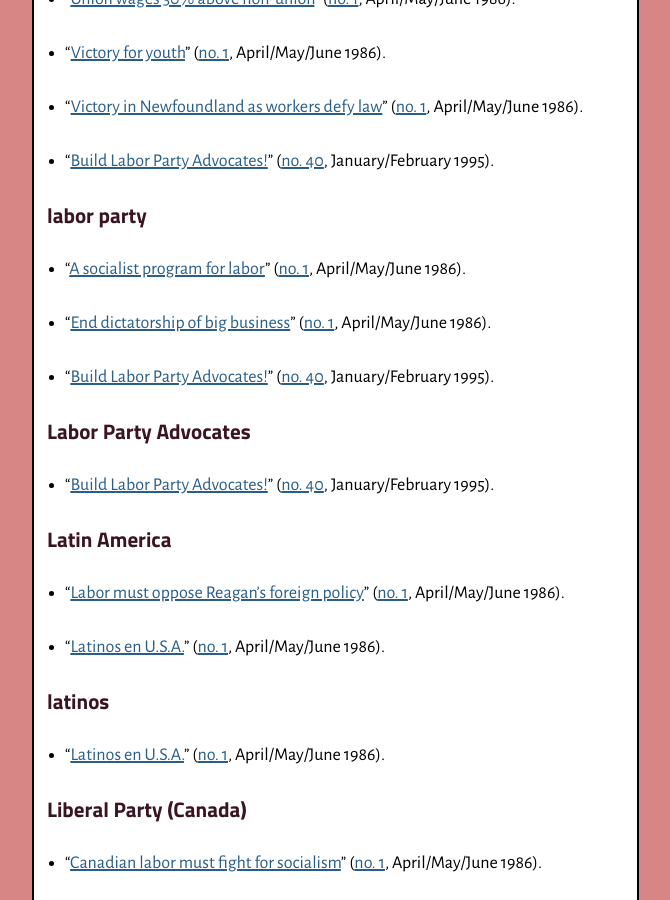
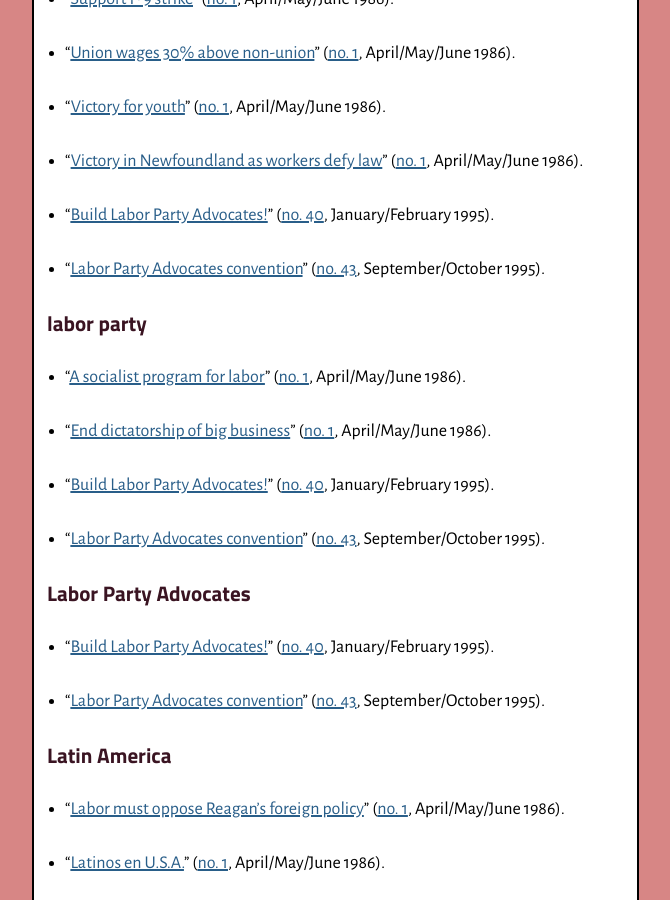
Before and after one commit to jackwillis/militanthistory, a Jekyll site: the page built from lm/tags.md, in a window 1280 px wide and 900 px high, scrolled down 7547 px. Shown: the whole window, without its empty margins (305-975 px from the left). Built offline with Jekyll 4.4.1, drawn with Linux system fonts in a browser that asks for light colours; some of the changed lines change nothing that is shown; some of the changed text lies outside the part shown.

Commit message:
Add article Labor Party Advocates convention

```diff
--- /dev/null
+++ b/_lm_articles/43/labor-party-advocates-convention.md
@@ -0,0 +1,103 @@
+---
+layout: lm_article
+title: "Labor Party Advocates convention"
+author: "Richard Kraft"
+lm_issue: 43
+location: "p. 3"
+tags: labor labor-party labor-party-advocates convention strategy
+---
+
+
+{:.lead}
+Labor Party Advocates (<abbr>LPA</abbr>) has
+announced June 1996 as the time of its
+founding convention. The building of a
+labor party, which is the goal of <abbr>LPA</abbr>,
+would be a historic event for US workers
+and the international labor movement.
+During the next nine months it is essential
+that as broad a layer of workers as
+possible get involved in <abbr>LPA</abbr> to ensure
+that the needs of workers are presented
+at the convention.
+
+{% include drop-cap.html text="Never have the" %}
+two parties been
+held in such disrepute. In opinion polls,
+a majority of the public has continually
+supported the building of a new
+party. Also, an overwhelming majority
+cannot name a single politician they
+admire. Never has the opportunity
+been better for creating a massive
+political party for workers, i.e. a labor party.
+
+We can not allow any time to go by.
+There are many forces, like Perot, who
+will seek to tap the discontent of workers,
+to channel it behind false promises
+and destructive policies. It essential
+that a Labor Party is formed to present
+a real class alternative for workers
+in 1996 elections.
+
+Over the last couple of years the
+leadership of <abbr>LPA</abbr> has been arguing
+that <abbr>LPA</abbr> must not support candidates
+and had no program. Now, the leadership
+argues that the program and
+other issues will be decided at the convention.
+Many <abbr>LPA</abbr> activists were
+expecting the convention to be held in
+the fall of 1995, not the June 1996 date
+that has been announced.
+
+It was in this spirit that the Seattle
+chapter of <abbr>LPA</abbr> has twice contacted
+the national <abbr>LPA</abbr> leadership to urge
+the convention date be brought forward
+to the end of January at the latest.
+It argued that the June date
+“would almost eliminate the possibility
+of us being able to contest the 1996
+elections at the local and national
+level, including for President of the
+United States,” and that: “By calling a
+convention at this later date, they [the
+<abbr>LPA</abbr> Leadership] are in effect pre-empting
+the conference on this vital
+question.” It is important that <abbr>LPA</abbr>
+members and chapters also contact
+the leadership on this important issue.
+
+In the meantime, it is essential that
+<abbr>LPA</abbr> develops a campaigning approach
+to building support for a labor party.
+Local chapters are a good start. In
+Seattle, we are organizing for a rally on
+October 7. We are planning a dual
+campaign both inside the local labor
+movement, but also to have tables at
+public events and give out fliers to
+reach the general public. The chapter
+has stressed the need to involve workers
+from all backgrounds, especially
+non-union workers who face the worst
+conditions and have the most to gain
+from a labor party.
+
+{:.final}
+During the next period the
+Democrats can be expected to reach
+out to labor to strangle it, so that it
+does not have a voice to organize the
+discontent and anger of workers and
+youth. We have to raise our voices and
+say that “We have seen enough of the
+Democrats!” Build a labor party! Get
+involved in <abbr>LPA</abbr>! For Labor candidates
+to fight the candidates of the bosses in
+1996!
+
+{:.author-info}
+Richard Kraft is a member of Teamsters (<abbr>IBT</abbr>), Local 174 in Seattle.
--- a/_lm_issues/43.md
+++ b/_lm_issues/43.md
@@ -28,8 +28,8 @@ This special edition for the 1995 <abbr>AFL–CIO</abbr> convention includes a f
 * “Taking care of battered women.” 2.
 * “Debt kills.” 2.
 * “Boxers to organize!” 2.
-* Booth, Jeff.[^5] “Bradley, Perot, Jackson, Brown, Powell prepare for ’96: two-party system on the rocks.” 3.
-* Kraft, Richard.[^4] “Labor Party Advocates convention.” 3.
+* Booth, Jeff.[^5] “Bradley, Perot, Jackson, Brown, Powell prepare for ’96: Two-party system on the rocks.” 3.
+* Kraft, Richard.[^4] “[Labor Party Advocates convention](labor-party-advocates-convention/).” 3.
 * Quirk, Michael.[^6] “Movement for a Labor Party: It’s time to start doing!” 3.
 * Dardis, Lorraine.[^7] “Domestic violence: a trade union issue.” 4.
 * Seigel, Jeff.[^8] “How the media manufacture reality.” 4.
```
